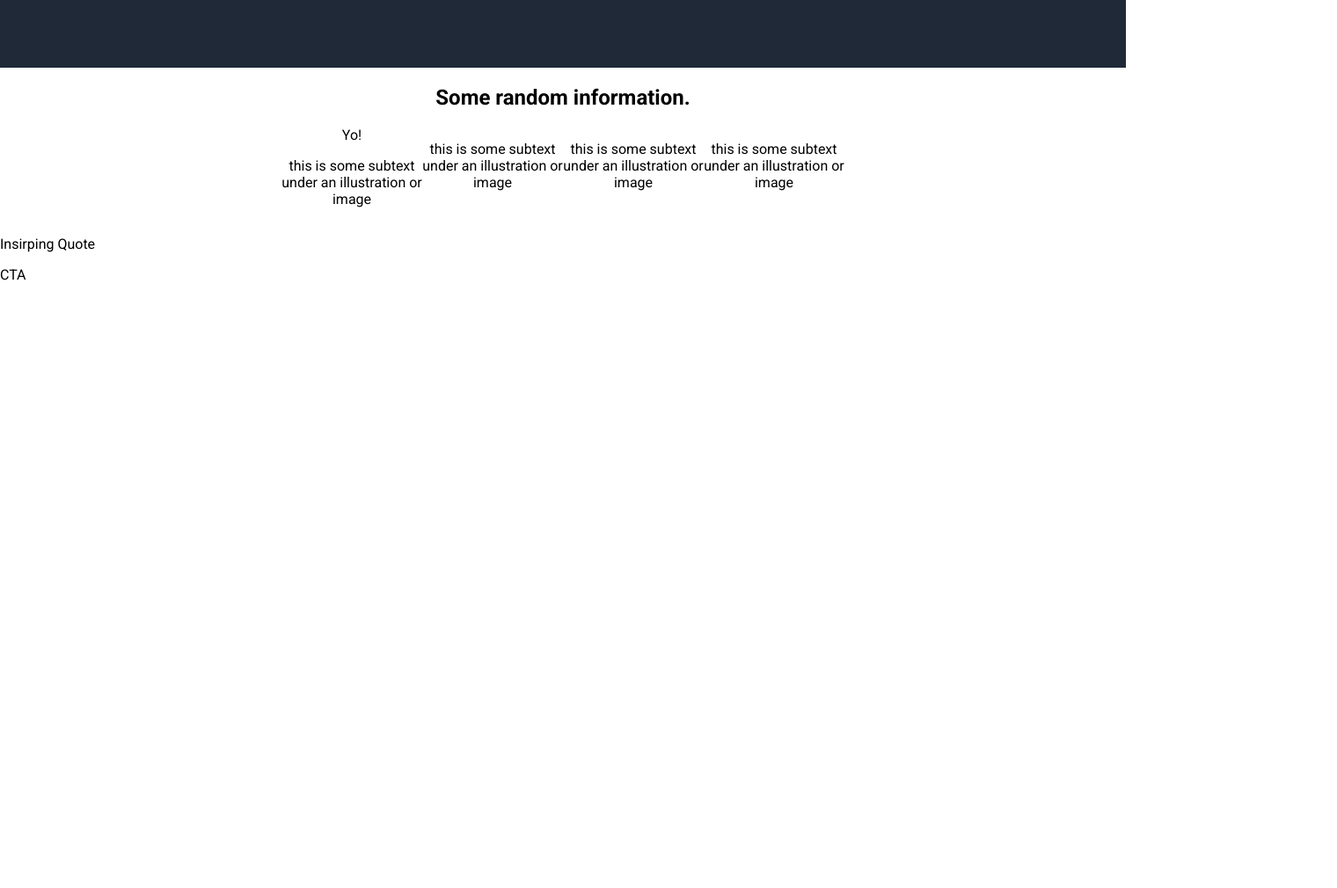
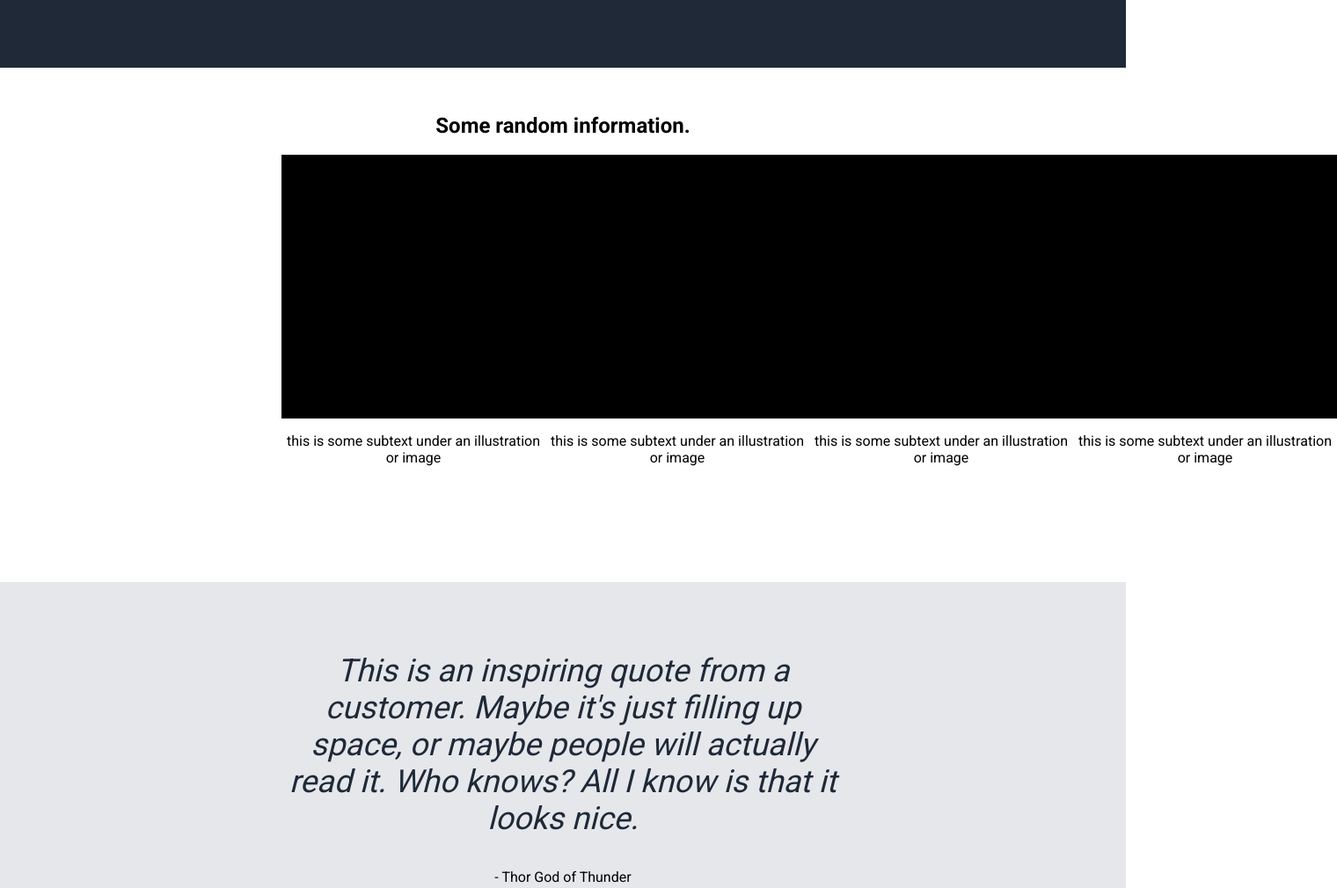
Before and after one commit to ZahinFuad/landing-page-top, a plain HTML site: page index.html in a window 1280 px wide. Shown: the part 465-1475 px from the top of the page at 88% size, 1520 px wide, since content can reach past the window. Before the commit the page ends 803 px from the top, so only its background shows below. Drawn offline with Linux system fonts and the light colour scheme.

Commit message:
Complete Some Random Section and Inspiring Quote Section

```diff
--- a/index.html
+++ b/index.html
@@ -45,20 +45,24 @@
                 <p>this is some subtext under an illustration or image</p>
             </div>
             <div class="column">
+                <div class="borderBlue">Yo!</div>
                 <p>this is some subtext under an illustration or image</p>
             </div>
             <div class="column">
+                <div class="borderBlue">Yo!</div>
                 <p>this is some subtext under an illustration or image</p>
             </div>
             <div class="column">
+                <div class="borderBlue">Yo!</div>
                 <p>this is some subtext under an illustration or image</p>
             </div>
         </div>
     </section>
 
     <!-- Inspiring Quote -->
-    <section id="hl2">
-        <p>Insirping Quote</p>
+    <section id="inspiringQuote">
+        <p class="quote">This is an inspiring quote from a customer. Maybe it's just filling up space, or maybe people will actually read it. Who knows? All I know is that it looks nice.</p>
+        <p class>- Thor God of Thunder</p>
     </section>
 
     <!-- CTA -->
--- a/styles.css
+++ b/styles.css
@@ -65,11 +65,28 @@ button  {
 }
 
 #randomInfo {
-    padding: 0 20rem;
+    padding: 2rem 20rem 5rem 20rem;
     text-align: center;
 }
 
 .borderBlue {
     border-color: #3882f6;
-    background-color: white;
+    background-color: black;
+    height: 300px;
+    width: 300px;
+
 }
+
+#inspiringQuote {
+    padding: 0 20rem 5rem 20rem;
+    background-color: #e5e7eb;
+    text-align: center;
+}
+
+.quote {
+    padding-top: 5rem;
+    font-size: 36px;
+    font-weight: light;
+    font-style: italic;
+    color: #1F2937;
+}
```
